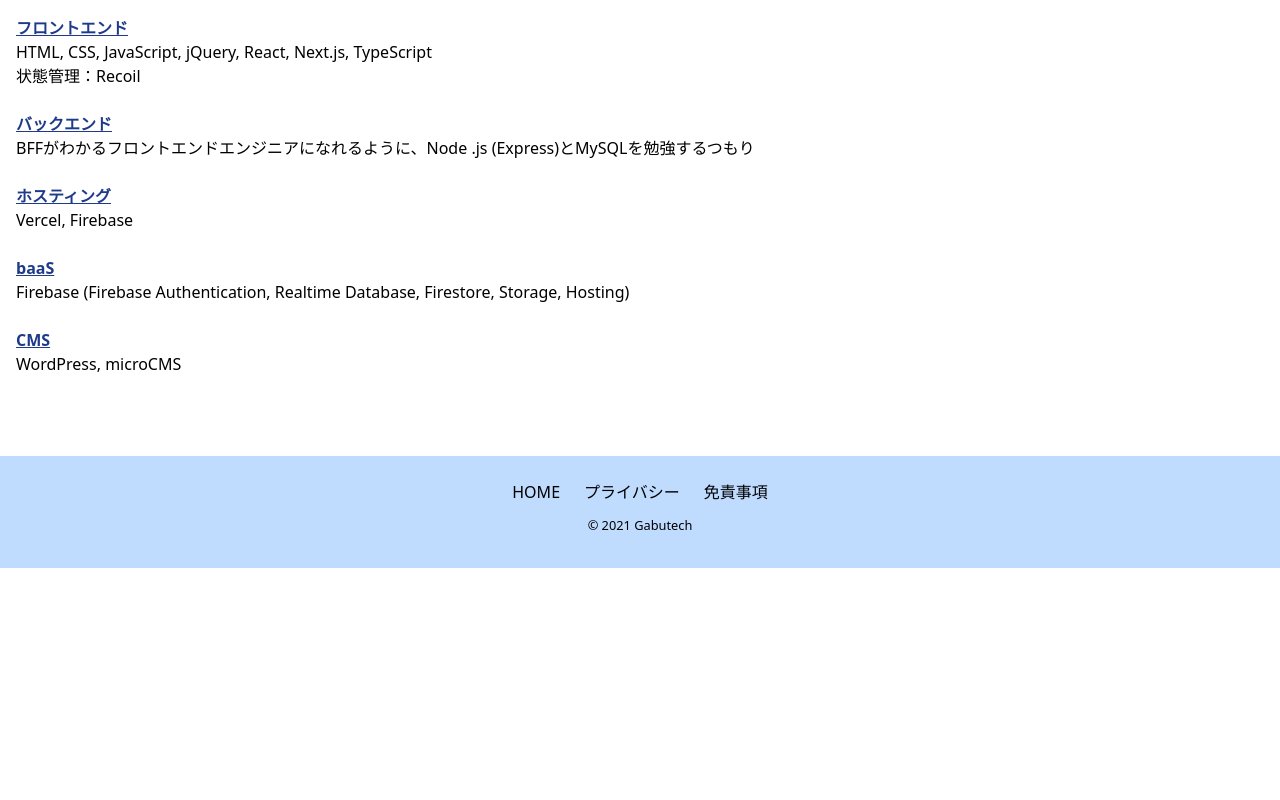
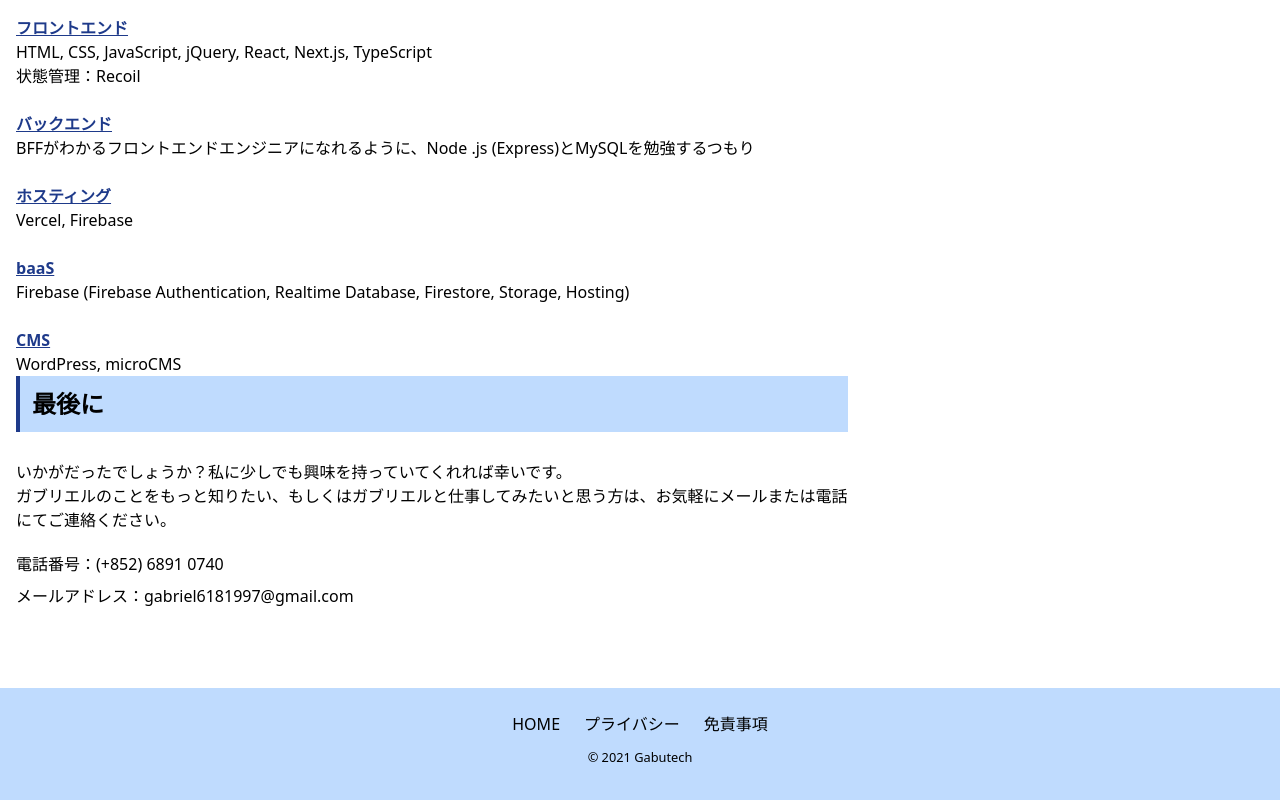
Before and after one commit to gabriel6181997/gabutech, a Next.js app: page /about in a window 1280 px wide. Shown: the part 1718-2518 px from the top of the page. Before the commit the page ends 2286 px from the top, so only its background shows below. Built offline with nearby package versions, Linux system fonts and the light colour scheme.

Commit message:
✨ Add Contact Column

```diff
--- a/src/pages/about.tsx
+++ b/src/pages/about.tsx
@@ -74,6 +74,22 @@
             <p>WordPress, microCMS</p>
           </div>
         </div>
+        <Title variant="box" className="text-2xl">
+          最後に
+        </Title>
+        <p className="mt-7">
+          いかがだったでしょうか？私に少しでも興味を持っていてくれれば幸いです。
+          <br />
+          ガブリエルのことをもっと知りたい、もしくはガブリエルと仕事してみたいと思う方は、お気軽にメールまたは電話にてご連絡ください。
+        </p>
+        <dl className="flex pt-5">
+          <dt>電話番号：</dt>
+          <dl>(+852) 6891 0740</dl>
+        </dl>
+        <dl className="flex pt-2">
+          <dt>メールアドレス：</dt>
+          <dl>gabriel6181997@gmail.com</dl>
+        </dl>
       </Layout>
     </>
   );
```
